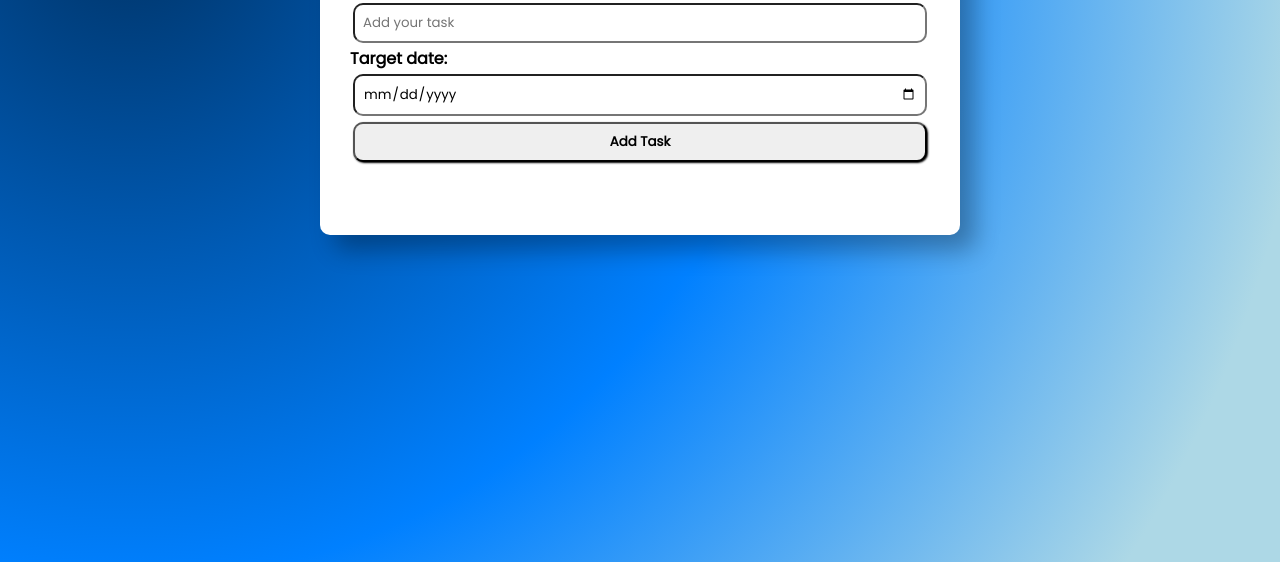
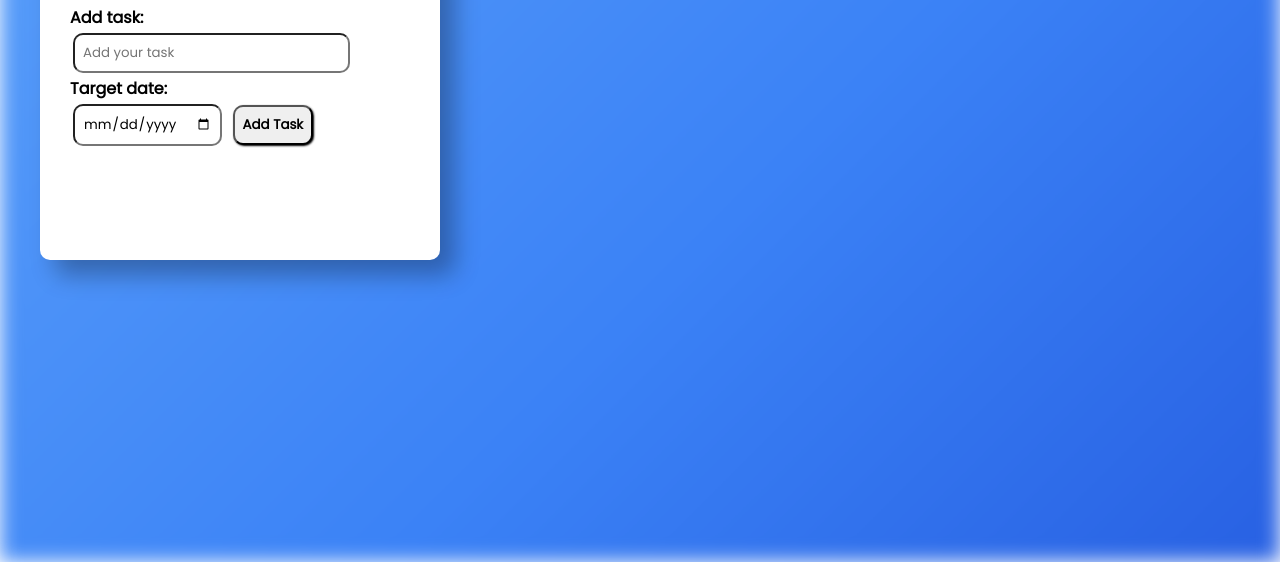
Before and after one commit to Akashdevireddy09/TO-DO_list_project, a website with bundled scripts: page index.html in a window 1280 px wide. Shown: the part 238-800 px from the top of the page. Built offline with nearby package versions, Linux system fonts and the light colour scheme; no server answers; files whose address does not match are found by name.

Commit message:
modified within the website by changing the content place,input at left side and showing tasks at right side

```diff
--- a/assets/style.css
+++ b/assets/style.css
@@ -6,23 +6,52 @@
   font-family: 'Poppins','sans-serif';
   box-sizing: border-box;
 }
-.container{
+.background-blur {
+  position: fixed;
+  top: 0;
+  left: 0;
+  width: 100%;
+  height: 100%;
+  background: linear-gradient(
+    135deg,
+    #e0f2ff,  /* Light Blue (almost white) */
+    #60a5fa,  /* Sky Blue */
+    #3b82f6,  /* Blue */
+    #1d4ed8   /* Deep Blue */
+  );
+  background-size: 200% 200%;
+  animation: gradientShift 15s ease infinite;
+  filter: blur(10px); /* Soft blur */
+  z-index: -1;
+}
+
+.container {
+  position: relative;
+  z-index: 1;
   width: 100%;
   min-height: 100vh;
-  /* background-image: radial-gradient( circle farthest-corner at 10% 20%,  rgba(20,23,26,1) 0%, rgba(255,105,180,1) 90% );
-  */
-  background-image: radial-gradient(
-    circle farthest-corner at 10% 20%,
-    rgba(0, 51, 102, 1) 0%,      /* Deep Navy Blue */
-    rgba(0, 128, 255, 1) 50%,    /* Vivid Sky Blue */
-    rgba(173, 216, 230, 1) 90%   /* Light Blue */
-);
+  padding: 0;
+  margin: 0;
+}
 
+@keyframes gradientShift {
+  0% {
+    background-position: 0% 50%;
+  }
+  50% {
+    background-position: 100% 50%;
+  }
+  100% {
+    background-position: 0% 50%;
+  }
+}
+@media (max-width: 600px) {
+  .todo_app {
+    padding: 15px 20px;
+    margin: 15px;
+  }
+}
 
-background-color: #000;
-
-  padding:0px;
-}
 
 
 
@@ -33,12 +62,45 @@ background-color: #000;
   border: 1px solid #ccc;
   border-top: none;
 }
+.main-layout {
+  display: flex;
+  gap: 60px;
+  justify-content: center;
+  align-items: flex-start;
+  padding: 40px;
+  max-width: 1200px;
+  margin: 0 auto;
+  position: relative;
+}
 .todo_app{
   background-color: #ffffff;
-  width: 200%;
-  max-width:640px;
-  margin:10px auto auto;
+  width: 250%;
+  max-width:400px;
+  height: 350px;
+  /* margin:10px auto auto; */
+  margin-right: 30px;
   padding: 40px 30px 70px;
+  border-radius: 10px;
+  box-shadow: 15px 15px 25px rgba(0, 0, 0, 0.3);
+  position: relative;
+
+}
+
+/* Left input section */
+.left-pane {
+  flex: 1;
+  max-width: 350px;
+  display: flex;
+  flex-direction: column;
+  position: sticky;
+  align-items: center;
+  justify-content: center;
+}
+/* Right task display section */
+.right-pane {
+  flex: 2;
+  width: 100%;
+  background-color: white;
   border-radius: 10px;
   box-shadow: 15px 15px 25px rgba(0, 0, 0, 0.3);
   position: relative;
--- a/index.html
+++ b/index.html
@@ -20,7 +20,7 @@
     <link rel="stylesheet" href="https://unpkg.com/ionicons@5.5.2/dist/css/ionicons.min.css">
   </head>
   <body>
-
+    <div class="background-blur"></div>
 
      <div class="container">
 
@@ -41,25 +41,31 @@
     </ul> -->
 
 
-      <div class="todo_app">
-        <h2>TO-DO LIST <img src="assets\images\logo.png" alt="todo_list_logo"> </h2>
-        <div class="row">
+    <div class="main-layout">
+      <!-- LEFT: Input Section -->
+      <div class="left-pane">
+        <div class="todo_app">
+          <h2>TO-DO LIST <img src="assets/images/logo.png" alt="todo_list_logo" /></h2>
+
           <h4>Add task:</h4>
-          <input type="text" id="input_task" placeholder="Add your task">
+          <input type="text" id="input_task" placeholder="Add your task" />
+
           <h4>Target date:</h4>
-          <input type="date" id="input_date">
+          <input type="date" id="input_date" />
+
           <button id="add_task_button">Add Task</button>
-          <!-- <button id="logout_button">Logout</button> -->
         </div>
+      </div>
 
+      <!-- RIGHT: Task List Section -->
+      <div class="right-pane">
         <ul id="list_container">
-          <!-- <li class="checked">Task 1  </li>
-          <li>Task 2  </li>
-          <li>Task 3  </li>-->
+          <!-- Tasks appear here -->
+        </ul>
+      </div>
+    </div>
 
-        </ul>
 
-      </div>
      </div>
 
 <script src="https://www.gstatic.com/firebasejs/11.4.0/firebase-app.js" type="module"></script>
```
